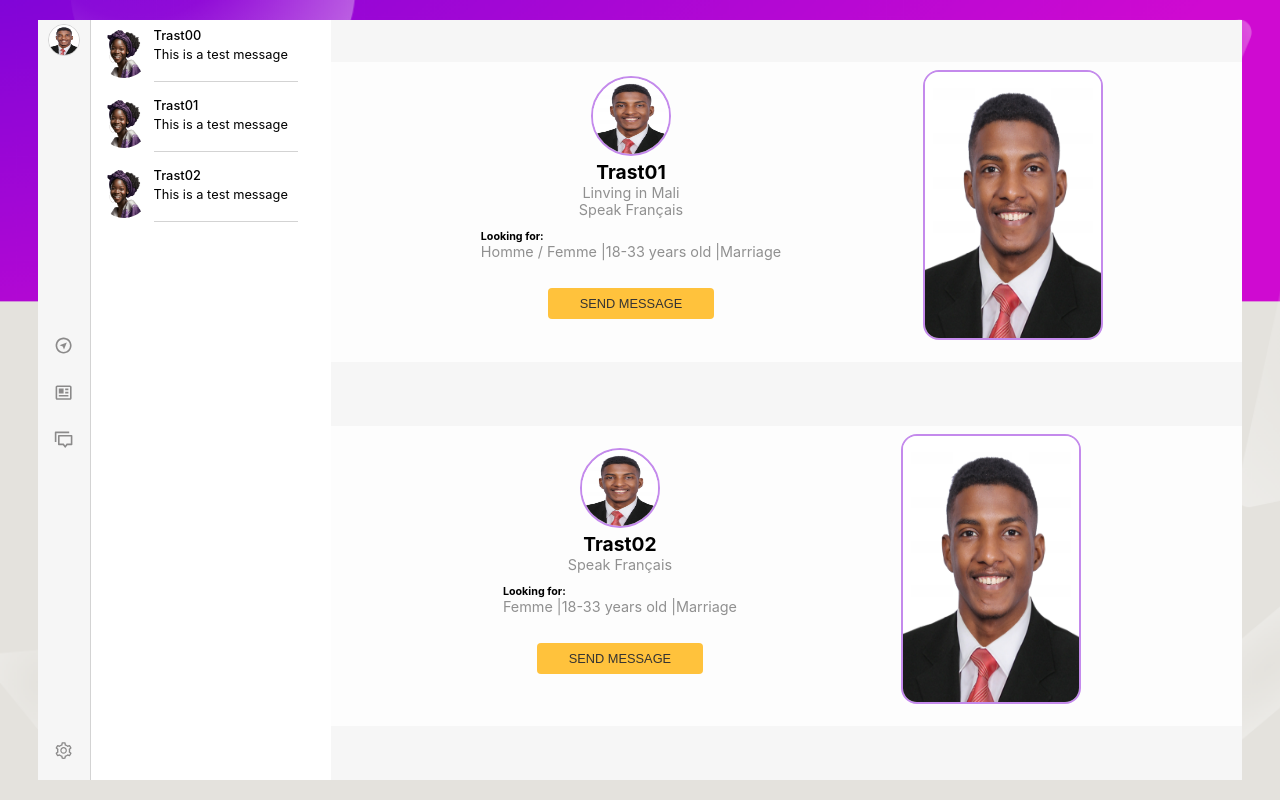
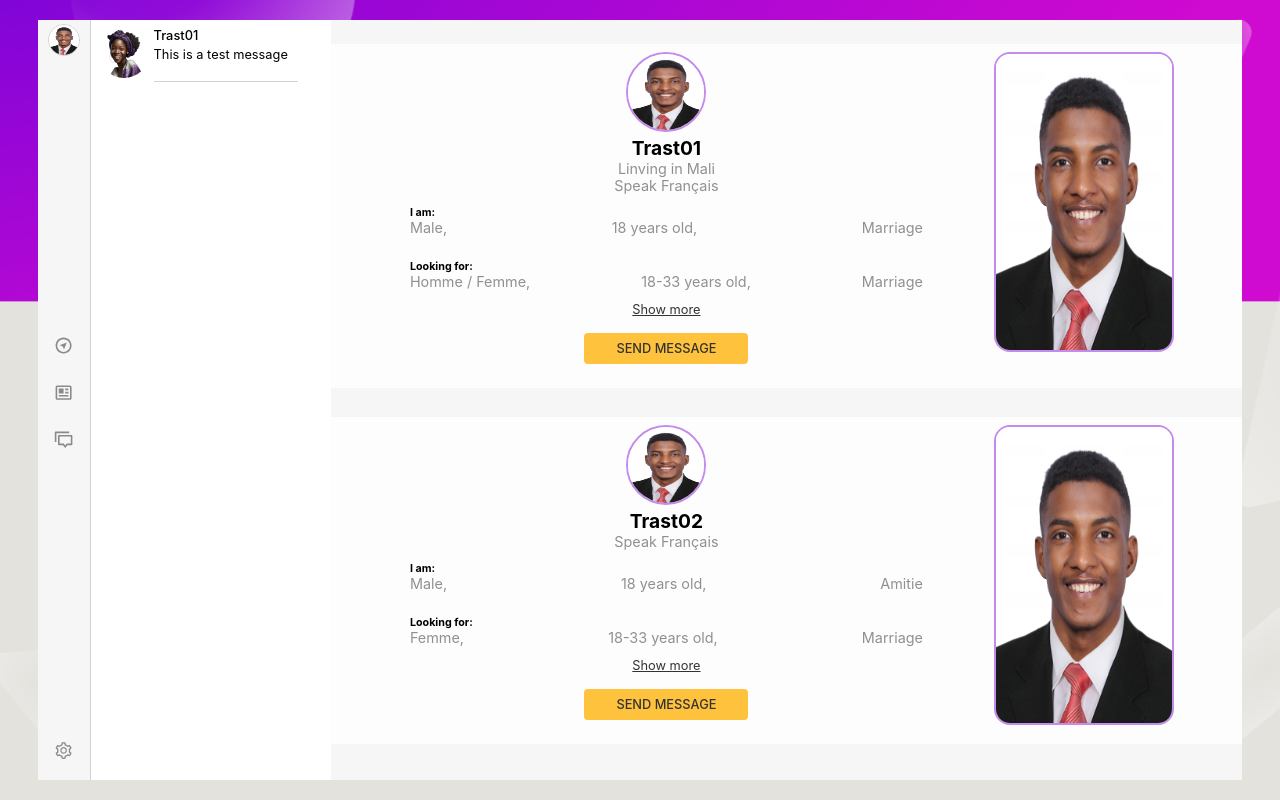
Before and after one commit to Trast00/Meet-Africans, a React (Create React App) app: page /dashboard in a window 1280 px wide. Built offline with nearby package versions, Linux system fonts and the light colour scheme.

Commit message:
Add send message feature in ListUsers

```diff
--- a/package.json
+++ b/package.json
@@ -16,6 +16,7 @@
     "react-scripts": "5.0.1",
     "redux-logger": "^3.0.6",
     "redux-thunk": "^2.4.2",
+    "uuid": "^9.0.0",
     "web-vitals": "^2.1.4"
   },
   "scripts": {
--- a/src/_test_/testConstants.js
+++ b/src/_test_/testConstants.js
@@ -1,4 +1,5 @@
 export const listFriendsTest = [
+    /* ME
     {
       name: "Trast00",
       idChat: "testChatID",
@@ -7,7 +8,8 @@ export const listFriendsTest = [
       imgProfileUrl: "https://firebasestorage.googleapis.com/v0/b/rencontre-afrique.appspot.com/o/profiles%2Fz9PQajM49KadLmLTVJPKz81riLg1.jpg?alt=media&token=38b8b8a2-327a-47a7-9abf-5f86b78a91be",
       nbrNewMessage: 0,
       connected: false
-    },
+    },*/
+    // old friend
     {
       name: "Trast01",
       idChat: "testChatID1",
@@ -17,6 +19,7 @@ export const listFriendsTest = [
       nbrNewMessage: 0,
       connected: false
     },
+  /*  should be new friend
     {
       name: "Trast02",
       idChat: "testChatID2",
@@ -25,7 +28,7 @@ export const listFriendsTest = [
       imgProfileUrl: "https://firebasestorage.googleapis.com/v0/b/rencontre-afrique.appspot.com/o/profiles%2Fz9PQajM49KadLmLTVJPKz81riLg1.jpg?alt=media&token=38b8b8a2-327a-47a7-9abf-5f86b78a91be",
       nbrNewMessage: 0,
       connected: false
-    }
+    }*/
 ]
 
 export const listUsersTest = [
@@ -105,3 +108,8 @@ export const listMessageTest = [
     type: "text"
   },
 ]
+
+export const listDiscussionTest = {
+  // idChat: listChat
+  "testChatID1" : listMessageTest
+}
--- a/src/components/main/ListUsers/ListUsers.css
+++ b/src/components/main/ListUsers/ListUsers.css
@@ -11,3 +11,8 @@
 .list-users::-webkit-scrollbar {
   display: none;
 }
+
+.list-users li {
+  width: 100%;
+  min-width: 300px;
+}
--- a/src/components/main/UserOverview/UserOverview.jsx
+++ b/src/components/main/UserOverview/UserOverview.jsx
@@ -1,16 +1,18 @@
-import React from 'react'
+import React, { useState } from 'react'
 import './useroverview.css'
 import myProfile from '../../../assets/images/profile_allassane.JPG'
+import { Link } from 'react-router-dom';
+import { v4 as uuidv4 } from "uuid";
+import { listFriendsTest } from '../../../_test_/testConstants';
 
 const UserOverview = (props) => {
   const {user, detailed} = props
   const {
     data: {
-      id, phone, prenom, imgProfileUrl,
+      id, imgProfileUrl,
       nom, language, localisation,
       age, relation, sexe
     },
-    contact: { gmail, messenger, whatsapp },
     info: { bio },
     partner: {
       age: partnerAge,
@@ -19,6 +21,10 @@ const UserOverview = (props) => {
     }
   } = user;
 
+  const [showBio, setShowBio] = useState(detailed)
+
+  // Already contacted ?
+  const friendData = listFriendsTest.filter(friend => friend.idFriend===id)
   return (
     <div className='max-width user-overview'>
       <div className="row imgs-wrapper">
@@ -30,40 +36,38 @@ const UserOverview = (props) => {
           {localisation && <p>Linving in {localisation}</p>}
           {language && <p>Speak {language}</p>}
           <div className="searching">
+            <h6>I am:</h6>
+            <div className='column list-search'>
+              <p> {sexe}, </p>
+              <p> {age} years old, </p>
+              <p> {relation}</p>
+            </div>
+          </div>
+          <div className="searching">
             <h6>Looking for:</h6>
             <div className='column list-search'>
-              <p> {partnerSexe} | </p>
-              <p> {partnerAge} years old | </p>
+              <p> {partnerSexe}, </p>
+              <p> {partnerAge} years old, </p>
               <p> {partnerRelation}</p>
             </div>
           </div>
-          <button type='button' className='btn-action'>SEND MESSAGE</button>
+
+          {showBio? (
+            <div className="bio-wrapper">
+              <p className='bio-description'>{bio}</p>
+              <p className='btn-bio'
+                onClick={()=>setShowBio(false)}>Show less</p>
+            </div>
+          )
+          : <p className='btn-bio'
+            onClick={()=>setShowBio(true)}>Show more</p>
+          }
+          {/*generate new id if we never chat, take old id if we already chat */}
+        <Link to={`/dashboard/chats/${(friendData.length>0)? friendData[0].idChat: uuidv4()}`}
+        className='btn-action'>SEND MESSAGE</Link>
         </div>
         <img src={myProfile} alt={`${nom} profile`} className='img-profile-big large-screen-only' />
       </div>
-
-      {detailed && (
-        <ul className="contact-info">
-          <li>
-            <img src="" alt="" />
-            <p>{whatsapp}</p>
-          </li>
-          <li>
-            <img src="" alt="" />
-            <p>{messenger}</p>
-          </li>
-          <li>
-            <img src="" alt="" />
-            <p>{gmail}</p>
-          </li>
-        </ul>
-      )}
-      <div className="bio-wrapper">
-
-      </div>
-      {detailed && (
-        <button type='button'>Contact</button>
-      )}
     </div>
   )
 }
--- a/src/components/main/UserOverview/useroverview.css
+++ b/src/components/main/UserOverview/useroverview.css
@@ -10,7 +10,9 @@
 }
 
 .profile-overview {
+  flex: 1;
   min-width: 180px;
+  max-width: 60%;
   margin-bottom: 16px;
 }
 
@@ -33,6 +35,7 @@
 
 .img-profile-big {
   width: clamp(100px, 180px, 80%);
+  max-height: 300px;
   aspect-ratio: 2/3;
   background-color: var(--color-purple-ligth);
   border-radius: 16px;
@@ -40,8 +43,31 @@
 }
 
 .searching {
+  width: clamp(100%, 280px, 1000px);
   text-align: start;
   padding: 12px;
+}
+
+.user-overview .bio-wrapper {
+  width: 100%;
+}
+
+.user-overview .bio-description {
+  width: auto;
+  text-align: start;
+  font-size: 0.8rem;
+  color: var(--color-text);
+  padding: 6px 12px 8px 12px;
+  border: 1px solid #d3d3d3;
+  border-radius: 8px;
+  margin-left: 12px;
+  margin-right: 12px;
+}
+
+.user-overview .btn-bio {
+  color: var(--color-text);
+  font-size: 0.8rem;
+  text-decoration: underline;
 }
 
 .user-overview .btn-action {
--- a/src/pages/Dashboard/Dashboard.jsx
+++ b/src/pages/Dashboard/Dashboard.jsx
@@ -45,7 +45,6 @@ const Dashboard = () => {
             <Route exact path='chats' element={<ListChats />} />
             <Route path='*' element={defaultMidContent} />
           </Routes>
-
         </div>
       </main>
     </div>
```
Also changed, not shown: 1 other file (tests, documents, lock files or other folders).
